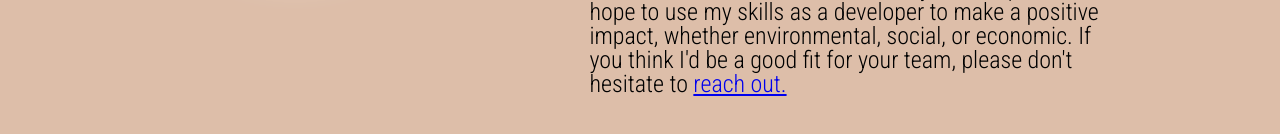
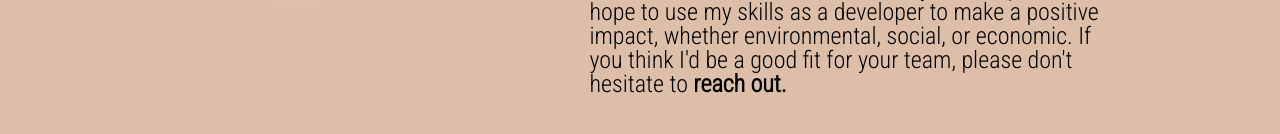
Before and after one commit to delilahrois/portfolio, a React (Create React App) app: page / in a window 1280 px wide. Shown: the part 496-630 px from the top of the page. Built offline with nearby package versions, Linux system fonts and the light colour scheme.

Commit message:
Change about to home page

```diff
--- a/src/components/About/About.js
+++ b/src/components/About/About.js
@@ -35,12 +35,6 @@ const About = () => {
               <p className="skills-list">Express.js | Node.js | PostgreSQL | Knex.js </p>
               <h1></h1>
             </div>
-
-
-          <h1 className="subheader">Where I'm going</h1>
-          <p>I am currently seeking a role that will allow me to flex my creative problem solving muscles and be part of a dynamic team of thinkers, doers and lifelong learners! I am eager to begin working on a project that will better the lives of humans and the world around us.</p>
-
-          <p>I am passionate about sustainability, equity and inclusion. I believe we are entering a new age of tech and am excited to see more diversity in this space. I hope to use my skills as a developer to make a positive impact, whether environmental, social, or economic. If you think I'd be a good fit for your team, please don't hesitate to <Link to="/contact">reach out.</Link></p>
         </div>
       </div>
     </div>
--- a/src/components/Home/Home.scss
+++ b/src/components/Home/Home.scss
@@ -6,6 +6,11 @@
   justify-content: space-evenly;
   align-items: center;
   padding: 4% 0;
+  a {
+    text-decoration: none;
+    color: black;
+    font-weight: bold;
+  }
 }
 
 .homepg-nav-btn {
```
